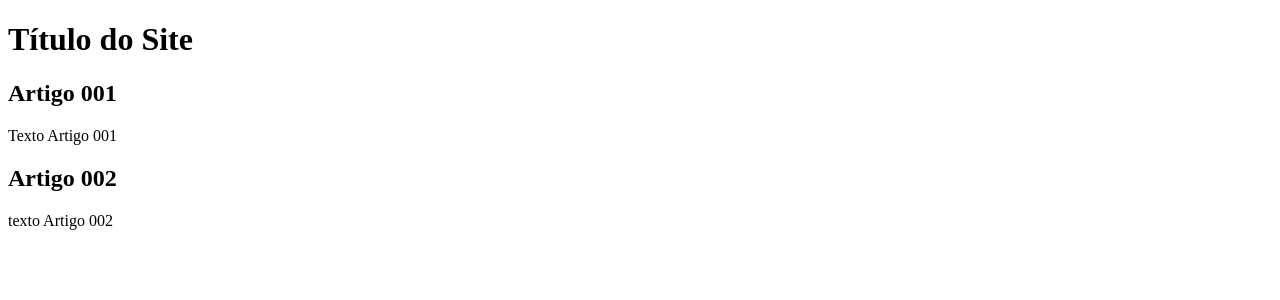
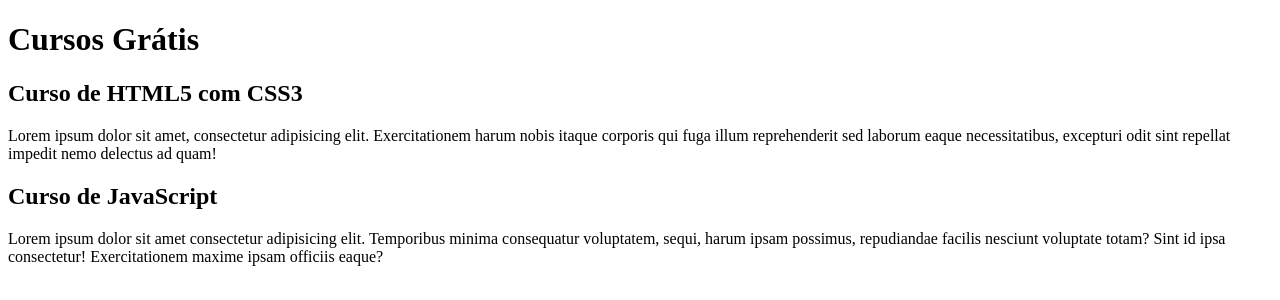
Before and after one commit to HenriquevDev/projeto-site, a plain HTML site: page index.html in a window 1280 px wide. Drawn offline with Linux system fonts and the light colour scheme.

Commit message:
comecei a escrever conteúdo

```diff
--- a/index.html
+++ b/index.html
@@ -8,15 +8,15 @@
 <body>
     <main>
         <header>
-            <h1>Título do Site</h1>
+            <h1>Cursos Grátis</h1>
         </header>
         <article>
-            <h2>Artigo 001</h2>
-            <p>Texto Artigo 001</p>
+            <h2>Curso de HTML5 com CSS3</h2>
+            <p>Lorem ipsum dolor sit amet, consectetur adipisicing elit. Exercitationem harum nobis itaque corporis qui fuga illum reprehenderit sed laborum eaque necessitatibus, excepturi odit sint repellat impedit nemo delectus ad quam!</p>
         </article>
         <article>
-            <h2>Artigo 002</h2>
-            <p>texto Artigo 002</p>
+            <h2>Curso de JavaScript</h2>
+            <p>Lorem ipsum dolor sit amet consectetur adipisicing elit. Temporibus minima consequatur voluptatem, sequi, harum ipsam possimus, repudiandae facilis nesciunt voluptate totam? Sint id ipsa consectetur! Exercitationem maxime ipsam officiis eaque?</p>
         </article>
     </main>
 </body>
```
